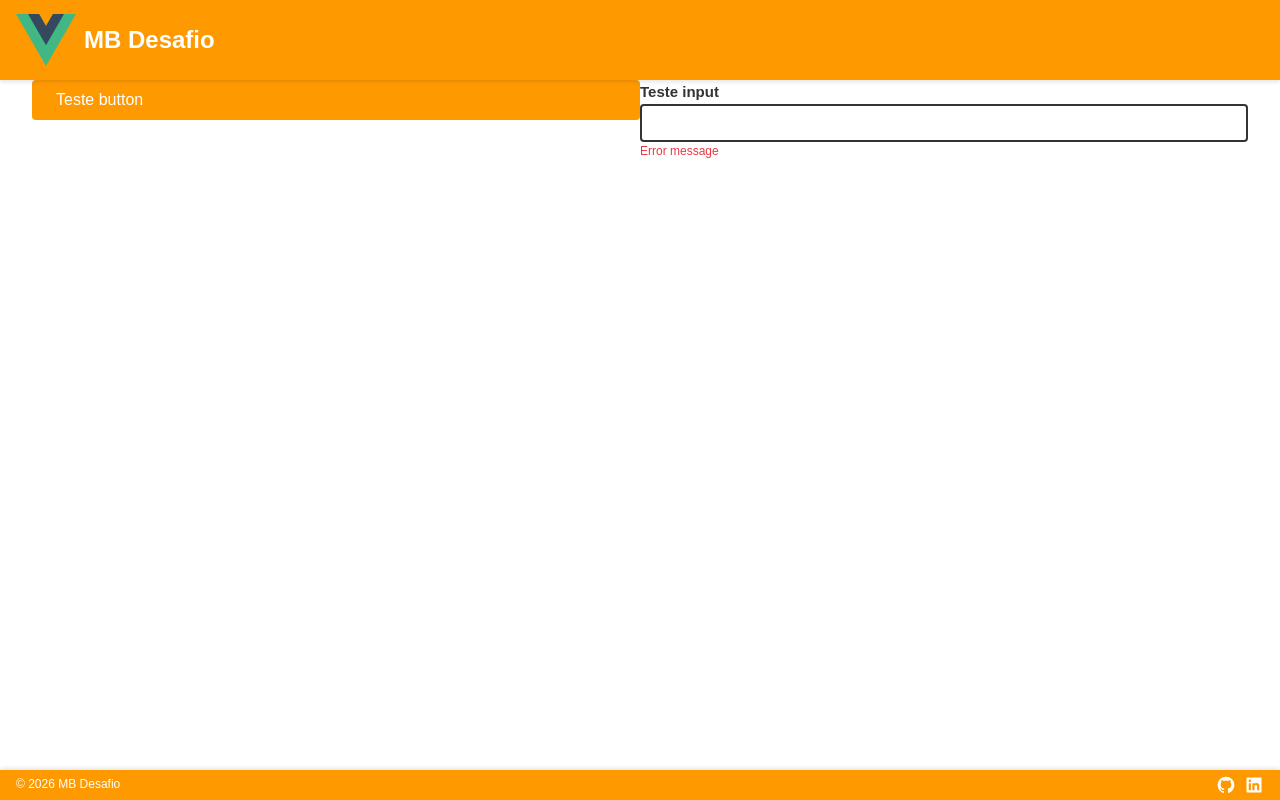
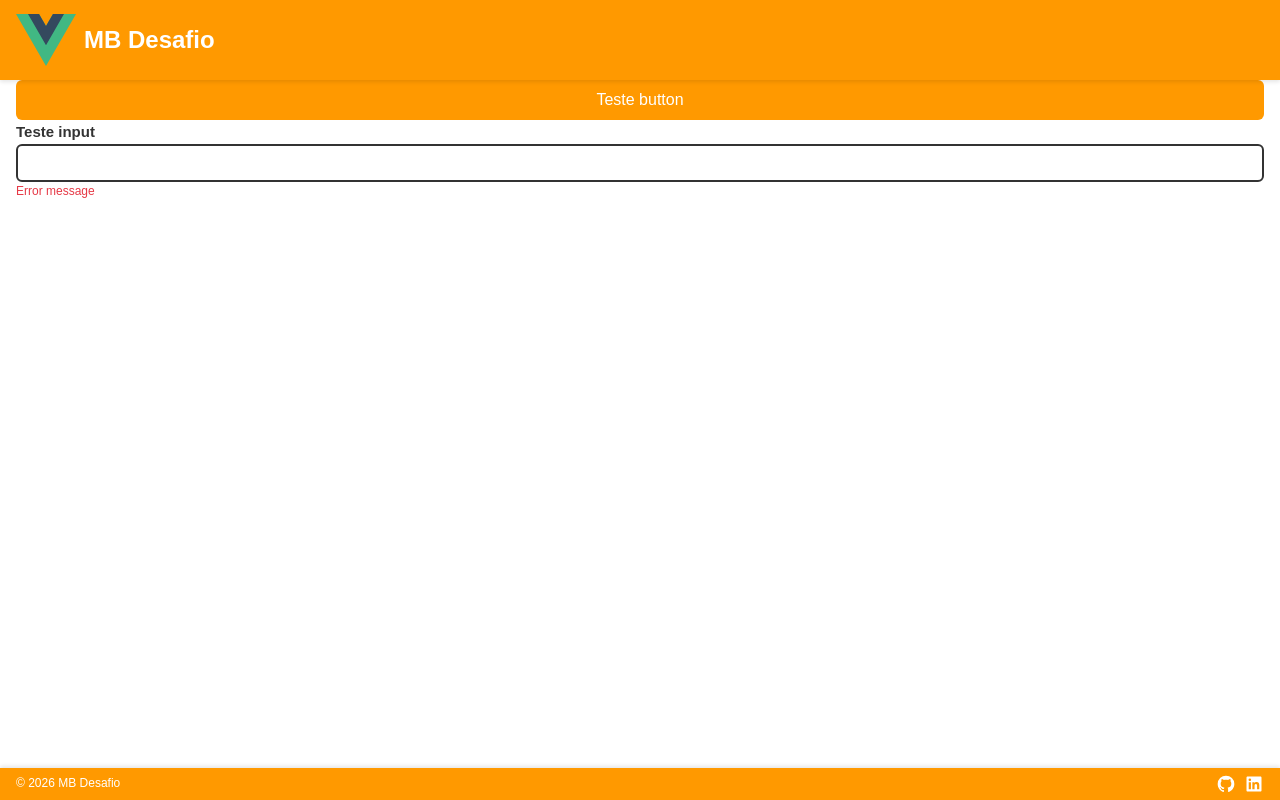
Before and after one commit to LeoSouza221/mb-desafio, a Vue app in the folder mb-frontend/: page / in a window 1280 px wide. Built offline with nearby package versions, Linux system fonts and the light colour scheme.

Commit message:
style: adjust header, footer and main styles to fit the interface

```diff
--- a/mb-frontend/src/assets/main.css
+++ b/mb-frontend/src/assets/main.css
@@ -6,7 +6,7 @@
 	--error: #e63946;
 	--text-color: #333;
 
-	--radius: 0.25rem;
+	--radius: 6px;
 	--spacing-1: 0.25rem;
 	--spacing-2: 0.5rem;
 	--spacing-3: 0.75rem;
@@ -33,11 +33,11 @@ body {
 
 main {
 	max-width: 1280px;
-	margin: 0 auto;
-	padding: var(--spacing-6);
+	height: calc(100vh - var(--spacing-9) - var(--spacing-6));
+	padding: 0;
 	font-weight: normal;
-	margin-top: var(--spacing-7);
-	margin-bottom: var(--spacing-5);
+	margin-top: var(--spacing-9);
+	margin-bottom: var(--spacing-6);
 }
 
 #app {
@@ -51,9 +51,9 @@ main {
 	}
 
 	main {
-		display: grid;
-		grid-template-columns: 1fr 1fr;
-		padding: 0 var(--spacing-6);
+		height: calc(100vh - var(--spacing-10) - var(--spacing-6));
+		margin: 0 auto;
+		padding: 0 var(--spacing-4);
 		margin-top: var(--spacing-10);
 	}
 }
--- a/mb-frontend/src/components/AppButton.vue
+++ b/mb-frontend/src/components/AppButton.vue
@@ -1,7 +1,7 @@
 <template>
 	<button :class="['btn', variant, { outline }]" :disabled="disabled || loading">
 		<Loading v-if="loading" class="spinner" />
-		<slot />
+		<span><slot /></span>
 	</button>
 </template>
 
@@ -32,6 +32,7 @@
 	.btn {
 		--btn-color: black;
 		height: 40px;
+		width: 100%;
 		padding: var(--spacing-2) var(--spacing-5);
 		border-radius: var(--radius);
 		border: none;
@@ -41,7 +42,7 @@
 		font-weight: 500;
 		display: inline-flex;
 		place-items: center;
-		text-align: center;
+		justify-content: center;
 		gap: var(--spacing-2);
 	}
 
--- a/mb-frontend/src/components/layout/AppFooter.vue
+++ b/mb-frontend/src/components/layout/AppFooter.vue
@@ -30,7 +30,7 @@
 		bottom: 0;
 		left: 0;
 		width: 100%;
-		height: 30px;
+		height: 32px;
 		background: var(--primary);
 		padding: 0 var(--spacing-4);
 		box-shadow: 0 -2px 4px rgba(0, 0, 0, 0.1);
--- a/mb-frontend/src/components/layout/AppHeader.vue
+++ b/mb-frontend/src/components/layout/AppHeader.vue
@@ -14,7 +14,7 @@
 		top: 0;
 		left: 0;
 		width: 100%;
-		height: 60px;
+		height: 64px;
 		background: var(--primary);
 		padding: var(--spacing-2) var(--spacing-4);
 		box-shadow: 0 2px 4px rgba(0, 0, 0, 0.1);
```
